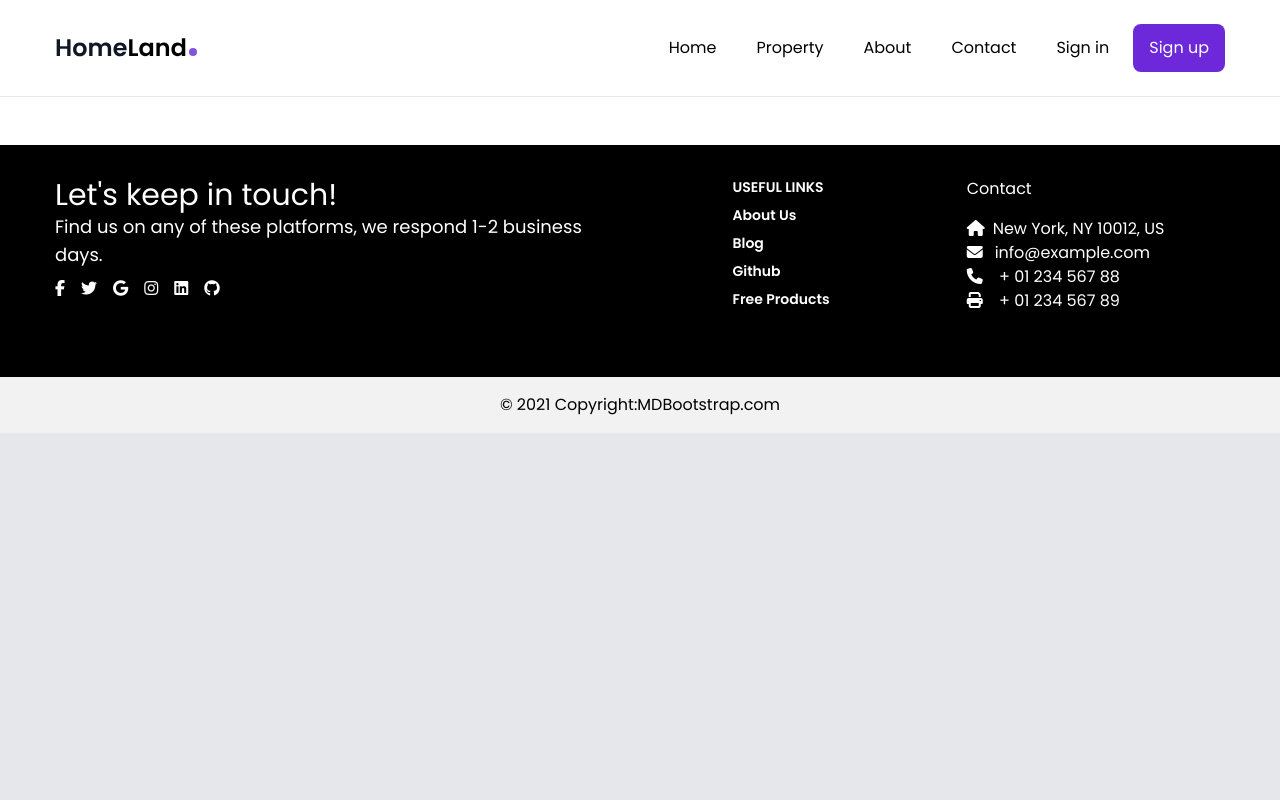
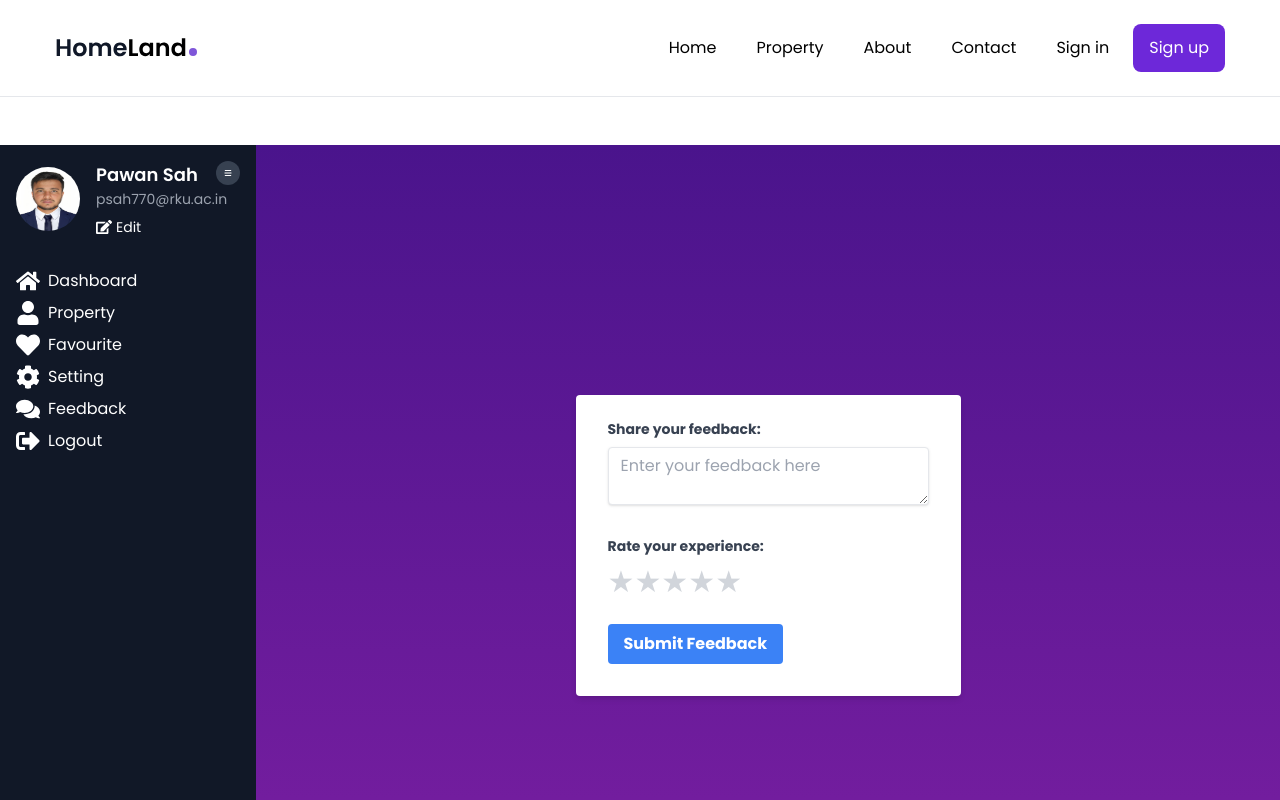
Before and after one commit to Pawansah20777/real-estate, a React (Create React App) app: page /FeedbackForm in a window 1280 px wide. Shown: the top 800 px of the page. Built offline with nearby package versions, Linux system fonts and the light colour scheme.

Commit message:
added feedback component

```diff
--- a/package.json
+++ b/package.json
@@ -3,12 +3,15 @@
   "version": "0.1.0",
   "private": true,
   "dependencies": {
+    "@emotion/react": "^11.11.3",
+    "@emotion/styled": "^11.11.0",
     "@fortawesome/fontawesome-free": "^6.5.1",
     "@fortawesome/fontawesome-svg-core": "^6.5.1",
     "@fortawesome/free-solid-svg-icons": "^6.5.1",
     "@fortawesome/react-fontawesome": "^0.2.0",
     "@heroicons/react": "^2.1.1",
     "@material-tailwind/react": "^2.1.9",
+    "@mui/material": "^5.15.10",
     "@testing-library/jest-dom": "^5.16.4",
     "@testing-library/react": "^13.3.0",
     "@testing-library/user-event": "^13.5.0",
--- a/src/App.js
+++ b/src/App.js
@@ -12,6 +12,8 @@ import HouseList from './components/HouseList';
 import About from './components/About';
 import Sidebar from './components/Dashboard';
 import AdminProperty from './components/Admin_User';
+import FeedbackForm from './components/Feedback';
+
 
 
 
@@ -35,6 +37,9 @@ const App = () => {
    <Route path='/contact' element={<Footer />} />
    <Route path='/Sidebar' element={<Sidebar />} />
    <Route path='/AdminProperty' element={<AdminProperty />} />
+   <Route path='/AdminProperty' element={<AdminProperty />} />
+   <Route path='/FeedbackForm' element={<FeedbackForm />} />
+
 
 
 
--- a/src/components/Dashboard.js
+++ b/src/components/Dashboard.js
@@ -77,7 +77,7 @@ const Sidebar = () => {
               </Link>
             </li>
             <li className="sidebar-button hover:bg-indigo-500 transition duration-300">
-              <Link to="/feedback" className="flex items-center text-white">
+              <Link to="/FeedbackForm" className="flex items-center text-white">
                 <FaComments className="w-6 h-6 mr-2" />
                 Feedback
               </Link>
--- /dev/null
+++ b/src/components/Feedback.js
@@ -0,0 +1,174 @@
+import React, { useState } from "react";
+import { Link } from "react-router-dom";
+import p from "../assets/img/houses/p.jpg";
+
+import {
+  FaCog,
+  FaHome,
+  FaHeart,
+  FaUser,
+  FaSignOutAlt,
+  FaComments,
+  FaBars,
+  FaEdit,
+} from "react-icons/fa";
+
+const FeedbackForm = () => {
+  const [feedback, setFeedback] = useState("");
+  const [rating, setRating] = useState(0);
+
+  const handleSubmit = (e) => {
+    e.preventDefault();
+    console.log("Feedback submitted:", { feedback, rating });
+    setFeedback("");
+    setRating(0);
+  };
+
+  const Sidebar = () => {
+    const [isMenuOpen, setIsMenuOpen] = useState(true);
+
+    const toggleMenu = () => {
+      setIsMenuOpen(!isMenuOpen);
+    };
+
+    return (
+      <nav
+        className="flex-none w-64 bg-gray-900 p-4 relative"
+        style={{ height: "100vh" }}
+      >
+        <div className="flex items-center mb-8">
+          <div className="relative">
+            <img
+              src={p}
+              alt="Circular Image"
+              className="rounded-full w-16 h-16"
+            />
+          </div>
+          <div className="ml-4">
+            <p className="text-lg font-semibold text-white">Pawan Sah</p>
+            <p className="text-sm text-gray-400">psah770@rku.ac.in</p>
+            <Link
+              to="your_link_here"
+              className="flex items-center mt-2 text-white"
+            >
+              <FaEdit className="w-4 h-4 mr-1" />
+              <p className="text-sm">Edit</p>
+            </Link>
+          </div>
+          <FaBars
+            className="absolute top-4 right-4 cursor-pointer text-white bg-gray-700 rounded-full p-2"
+            style={{ fontSize: "24px" }}
+            onClick={toggleMenu}
+          />
+        </div>
+        {isMenuOpen && (
+          <ul className="space-y-2">
+            <li className="sidebar-button hover:bg-indigo-500 transition duration-300">
+              <Link to="/dashboard" className="flex items-center text-white">
+                <FaHome className="w-6 h-6 mr-2" />
+                Dashboard
+              </Link>
+            </li>
+            <li className="sidebar-button hover:bg-indigo-500 transition duration-300">
+              <Link
+                to="/AdminProperty"
+                className="flex items-center text-white"
+              >
+                <FaUser className="w-6 h-6 mr-2" />
+                Property
+              </Link>
+            </li>
+            <li className="sidebar-button hover:bg-indigo-500 transition duration-300">
+              <Link to="/favourite" className="flex items-center text-white">
+                <FaHeart className="w-6 h-6 mr-2" />
+                Favourite
+              </Link>
+            </li>
+            <li className="sidebar-button hover:bg-indigo-500 transition duration-300">
+              <Link to="/settings" className="flex items-center text-white">
+                <FaCog className="w-6 h-6 mr-2" />
+                Setting
+              </Link>
+            </li>
+            <li className="sidebar-button hover:bg-indigo-500 transition duration-300">
+              <Link
+                to="/FeedbackForm"
+                className="flex items-center text-white"
+              >
+                <FaComments className="w-6 h-6 mr-2" />
+                Feedback
+              </Link>
+            </li>
+            <li className="sidebar-button hover:bg-indigo-500 transition duration-300">
+              <Link to="/logout" className="flex items-center text-white">
+                <FaSignOutAlt className="w-6 h-6 mr-2" />
+                Logout
+              </Link>
+            </li>
+          </ul>
+        )}
+      </nav>
+    );
+  };
+
+  return (
+    <div className="flex items-center justify-center h-screen mb-0" style={{ background: "linear-gradient(to bottom, #4a148c, #7b1fa2)" }}>
+      <Sidebar />
+      <div className="max-w-md mx-auto mt-8 ">
+        <form
+          onSubmit={handleSubmit}
+          className="bg-white shadow-md rounded px-8 pt-6 pb-8 mb-8"
+        >
+          <div className="mb-6">
+            <label
+              className="block text-gray-700 text-sm font-bold mb-2"
+              htmlFor="feedback"
+            >
+              Share your feedback:
+            </label>
+            <textarea
+              id="feedback"
+              className="shadow appearance-none border rounded w-full py-2 px-3 text-gray-700 leading-tight focus:outline-none focus:shadow-outline"
+              placeholder="Enter your feedback here"
+              value={feedback} // Assuming `feedback` is coming from the component's state
+              onChange={(e) => setFeedback(e.target.value)} // Assuming `setFeedback` is a function from useState hook
+              required
+            />
+          </div>
+          <div className="mb-6">
+            <label
+              className="block text-gray-700 text-sm font-bold mb-2"
+              htmlFor="rating"
+            >
+              Rate your experience:
+            </label>
+            <div className="flex items-center">
+              {[1, 2, 3, 4, 5].map((value) => (
+                <button
+                  key={value}
+                  type="button"
+                  className={`text-3xl ${
+                    value <= rating ? "text-yellow-400" : "text-gray-300"
+                  } focus:outline-none`}
+                  onClick={() => setRating(value)}
+                >
+                  ★
+                </button>
+              ))}
+            </div>
+          </div>
+          <div className="flex items-center justify-between">
+            <button
+              className="bg-blue-500 hover:bg-blue-700 text-white font-bold py-2 px-4 rounded focus:outline-none focus:shadow-outline"
+              type="submit"
+            >
+              Submit Feedback
+            </button>
+          </div>
+        </form>
+      </div>
+    </div>
+  );
+};
+
+export default FeedbackForm;
--- a/src/components/HouseList.js
+++ b/src/components/HouseList.js
@@ -29,7 +29,7 @@ if (houses.length < 1){
   return(
       <section className='mb-20'>
     <div className='container mx-auto'>
-      <div className='grid md:grid-cols-2 lg:grid-cols-3 gap-4 lg:gap-14'>
+      <div className='grid md:grid-cols-2 lg:grid-cols-4 gap-4 lg:gap-14'>
         {houses.map((house,index)=>{
           return(
             <Link to={`/property/${house.id}`}key={index}>
```
Also changed, not shown: 1 other file (tests, documents, lock files or other folders).
